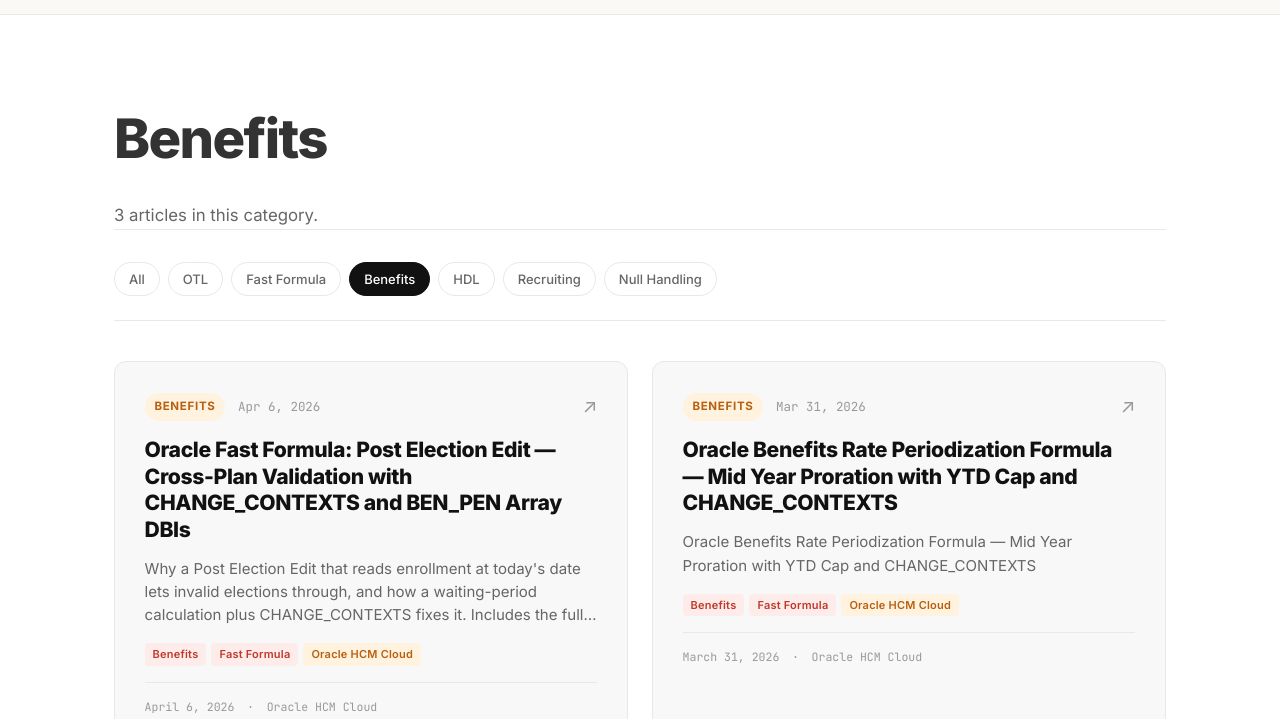
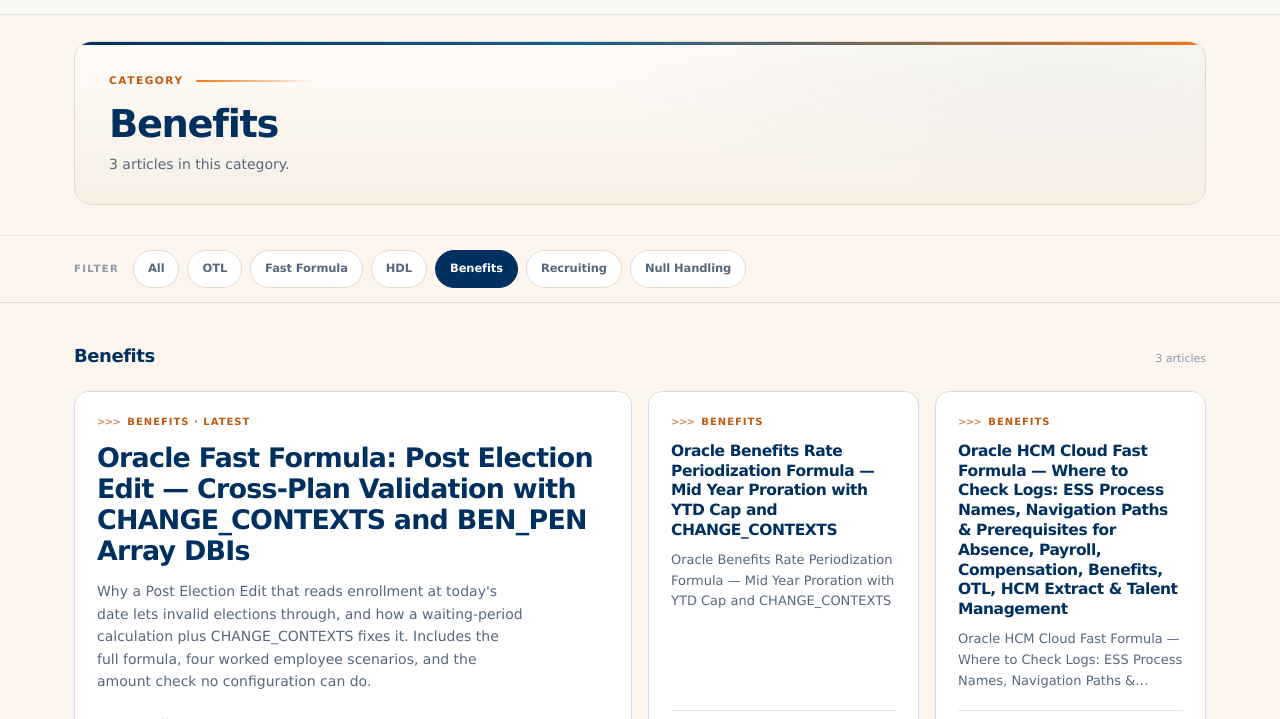
Before and after one commit to abhi18081992/abhishekmohantyhcmcloud, an Astro site: page /tags/benefits in a window 1280 px wide. Shown: the part 81-800 px from the top of the page. Built offline with nearby package versions, Linux system fonts and the light colour scheme; Astro itself is replaced by a stand-in of ours; some packages are replaced by stand-ins of ours.

Commit message:
Restyle tag pages to match homepage design

```diff
--- a/src/pages/tags/[tag].astro
+++ b/src/pages/tags/[tag].astro
@@ -5,11 +5,9 @@ import BaseLayout from '../../layouts/BaseLayout.astro';
 export async function getStaticPaths() {
   const posts = await getCollection('posts', ({ data }) => !data.draft);
 
-  // Collect every actual tag for exact-match pages
   const tagSet = new Set<string>();
   for (const post of posts) for (const t of post.data.tags) tagSet.add(t);
 
-  // Add a few "category" slugs that may not exist as exact tags but should fuzzy-match
   const fuzzyCategories = [
     'Fast Formula',
     'OTL',
@@ -22,7 +20,6 @@ export async function getStaticPaths() {
   ];
 
   // Category aliases — one chip gathers several underlying tags and title keywords.
-  // Used for umbrella categories that don't exist as a literal tag on every post.
   const categoryAliases: Record<string, string[]> = {
     OTL: [
       'otl',
@@ -44,18 +41,15 @@ export async function getStaticPaths() {
     let matched;
 
     if (aliases) {
-      // Umbrella category: union match across every alias, tags + title
       matched = posts.filter((p) => {
         const haystack = (p.data.tags.join(' ') + ' ' + p.data.title).toLowerCase();
         return aliases.some((a) => haystack.includes(a));
       });
     } else {
-      // Try exact tag match first
       matched = posts.filter((p) =>
         p.data.tags.some((t) => t.toLowerCase() === needle)
       );
 
-      // Fallback: substring match against tags + title
       if (matched.length === 0) {
         matched = posts.filter((p) => {
           const haystack = (p.data.tags.join(' ') + ' ' + p.data.title).toLowerCase();
@@ -66,29 +60,17 @@ export async function getStaticPaths() {
 
     matched.sort((a, b) => b.data.pubDate.valueOf() - a.data.pubDate.valueOf());
 
-    return {
-      params: { tag: slug },
-      props: { tag, posts: matched },
-    };
+    return { params: { tag: slug }, props: { tag, posts: matched } };
   });
 }
 
 const { tag, posts } = Astro.props;
+const currentSlug = Astro.params.tag;
+
 const formatShort = (d: Date) =>
   d.toLocaleDateString('en-US', { year: 'numeric', month: 'short', day: 'numeric' });
-const formatDate = (d: Date) =>
-  d.toLocaleDateString('en-US', { year: 'numeric', month: 'long', day: 'numeric' });
 
-const tagColor = (t: string): string => {
-  const x = t.toLowerCase();
-  if (x.includes('fast formula')) return 'red';
-  if (x.includes('null') || x.includes('default')) return 'orange';
-  if (x.includes('advanced') || x.includes('intermediate') || x.includes('beginner')) return 'navy';
-  return ['red', 'orange', 'navy', 'purple'][
-    x.split('').reduce((a, c) => a + c.charCodeAt(0), 0) % 4
-  ];
-};
-
+// Same category logic as the homepage — word boundaries so "patterns" doesn't match "ter".
 const primaryCategory = (tags: string[], title: string): string => {
   const all = (tags.join(' ') + ' ' + title).toLowerCase();
   if (all.includes('hdl')) return 'HDL';
@@ -109,169 +91,280 @@ const primaryCategory = (tags: string[], title: string): string => {
   return 'Fast Formula';
 };
 
-const currentSlug = Astro.params.tag;
+const readMinutes = (body: string): number =>
+  Math.max(1, Math.ceil(body.trim().split(/\s+/).length / 200));
+
+const depth = (mins: number) =>
+  mins >= 18
+    ? { label: 'Deep', bars: '▰▰▰', cls: 'd3' }
+    : mins >= 9
+    ? { label: 'Applied', bars: '▰▰▱', cls: 'd2' }
+    : { label: 'Foundational', bars: '▰▱▱', cls: 'd1' };
+
+const cards = posts.map((post) => {
+  const mins = readMinutes(post.body);
+  return {
+    slug: post.slug,
+    title: post.data.title,
+    description: post.data.description,
+    pubDate: post.data.pubDate,
+    mins,
+    tier: depth(mins),
+    category: primaryCategory(post.data.tags, post.data.title),
+  };
+});
+
+const featured = cards[0];
+const rest = cards.slice(1);
+
+const chips = [
+  { href: '/', label: 'All', slug: null },
+  { href: '/tags/otl', label: 'OTL', slug: 'otl' },
+  { href: '/tags/fast-formula', label: 'Fast Formula', slug: 'fast-formula' },
+  { href: '/tags/hdl', label: 'HDL', slug: 'hdl' },
+  { href: '/tags/benefits', label: 'Benefits', slug: 'benefits' },
+  { href: '/tags/recruiting', label: 'Recruiting', slug: 'recruiting' },
+  { href: '/tags/null-handling', label: 'Null Handling', slug: 'null-handling' },
+];
 ---
 
 <BaseLayout title={tag} description={`Posts about ${tag}`}>
-  <section class="container articles">
-    <header class="articles-header">
+  <div class="hp">
+
+    <!-- ══════════ CATEGORY BAND ══════════ -->
+    <section class="hp-shell">
+      <div class="band">
+        <div class="band-inner">
+          <div class="hp-eyebrow">Category</div>
           <h1>{tag}</h1>
-      <p class="articles-sub">
+          <p class="band-sub">
             {posts.length} {posts.length === 1 ? 'article' : 'articles'} in this category.
           </p>
-    </header>
+        </div>
+      </div>
+    </section>
 
-    <nav class="filter-row" aria-label="Categories">
-      <a href="/" class="pill-outline">All</a>
-      <a href="/tags/otl" class={currentSlug === 'otl' ? 'pill-outline is-active' : 'pill-outline'}>OTL</a>
-      <a href="/tags/fast-formula" class={currentSlug === 'fast-formula' ? 'pill-outline is-active' : 'pill-outline'}>Fast Formula</a>
-      <a href="/tags/benefits" class={currentSlug === 'benefits' ? 'pill-outline is-active' : 'pill-outline'}>Benefits</a>
-      <a href="/tags/hdl" class={currentSlug === 'hdl' ? 'pill-outline is-active' : 'pill-outline'}>HDL</a>
-      <a href="/tags/recruiting" class={currentSlug === 'recruiting' ? 'pill-outline is-active' : 'pill-outline'}>Recruiting</a>
-      <a href="/tags/null-handling" class={currentSlug === 'null-handling' ? 'pill-outline is-active' : 'pill-outline'}>Null Handling</a>
+    <!-- ══════════ FILTER ══════════ -->
+    <div class="filter-wrap">
+      <div class="hp-shell filter-inner">
+        <span class="filter-label">Filter</span>
+        <nav class="filter-scroll" aria-label="Categories">
+          {chips.map((c) => (
+            <a
+              href={c.href}
+              class={currentSlug === c.slug ? 'chip is-active' : 'chip'}
+              aria-current={currentSlug === c.slug ? 'page' : undefined}
+            >{c.label}</a>
+          ))}
         </nav>
+      </div>
+    </div>
+
+    <!-- ══════════ FEED ══════════ -->
+    <section class="hp-shell feed">
+      <div class="feed-head">
+        <h2>{tag}</h2>
+        <span class="feed-count">{posts.length} {posts.length === 1 ? 'article' : 'articles'}</span>
+      </div>
 
       {posts.length === 0 ? (
         <div class="empty">
-        <p class="muted">No posts in this category yet.</p>
-        <p><a href="/">← Back to all articles</a></p>
+          <p>No posts in this category yet.</p>
+          <p><a class="back" href="/">← Back to all articles</a></p>
         </div>
       ) : (
-      <div class="card-grid">
-        {posts.map((post) => {
-          const category = primaryCategory(post.data.tags, post.data.title);
-          return (
-            <a href={`/posts/${post.slug}`} class="card">
-              <div class="card-top">
-                <span class="card-category">{category}</span>
-                <span class="card-date">{formatShort(post.data.pubDate)}</span>
-                <span class="card-arrow" aria-hidden="true">↗</span>
+        <div class="bento">
+          {featured && (
+            <a href={`/posts/${featured.slug}`} class="card card--feature">
+              <div class="card-eyebrow"><span class="arrow">&gt;&gt;&gt;</span> {featured.category} · Latest</div>
+              <h3>{featured.title}</h3>
+              {featured.description && <p>{featured.description}</p>}
+              <span class="read-cta">Start reading <span aria-hidden="true">→</span></span>
+              <div class="card-foot">
+                <span class="pill">{featured.mins} min</span>
+                <span class={`pill tier ${featured.tier.cls}`}><span class="bars">{featured.tier.bars}</span> {featured.tier.label}</span>
+                <span class="pill">{formatShort(featured.pubDate)}</span>
               </div>
-              <h3 class="card-title">{post.data.title}</h3>
-              {post.data.description && (
-                <p class="card-desc">{post.data.description}</p>
+            </a>
           )}
-              {post.data.tags.length > 0 && (
-                <div class="card-tags">
-                  {post.data.tags.slice(0, 3).map((t) => (
-                    <span class={`pill pill-${tagColor(t)}`}>{t}</span>
+
+          {rest.map((c) => (
+            <a href={`/posts/${c.slug}`} class="card">
+              <div class="card-eyebrow"><span class="arrow">&gt;&gt;&gt;</span> {c.category}</div>
+              <h3>{c.title}</h3>
+              {c.description && <p>{c.description}</p>}
+              <div class="card-foot">
+                <span class="pill">{c.mins} min</span>
+                <span class={`pill tier ${c.tier.cls}`}><span class="bars">{c.tier.bars}</span> {c.tier.label}</span>
+              </div>
+            </a>
           ))}
         </div>
       )}
-              <div class="card-foot">
-                <time>{formatDate(post.data.pubDate)}</time>
-                <span class="dot">·</span>
-                <span>Oracle HCM Cloud</span>
+    </section>
+
   </div>
-            </a>
-          );
-        })}
-      </div>
-    )}
-  </section>
 </BaseLayout>
 
 <style>
-  .articles { padding-block: clamp(3rem, 6vw, 5rem); }
-  .articles-header { margin-bottom: 1.5rem; }
-  .articles-header h1 {
-    font-size: clamp(2.4rem, 5vw, 3.4rem);
-    font-weight: 800;
-    letter-spacing: -0.03em;
-    margin: 0 0 0.3em;
+  /* Mirrors src/pages/index.astro so category pages match the homepage. */
+  .hp{
+    --hp-bg:#FDF6EE; --hp-surface:#FFFFFF; --hp-surface-2:#F7EFE4;
+    --hp-line:#E6DACA; --hp-line-soft:#EFE6D9;
+    --hp-navy:#003060; --hp-ink:#0A2A4A; --hp-dim:#56687E; --hp-faint:#8A98A8;
+    --hp-blue:#184878; --hp-blue-lift:#186090;
+    --hp-orange:#F07818; --hp-orange-dp:#C05A10;
+    --hp-orange-wash:rgba(240,120,24,.09); --hp-orange-edge:rgba(240,120,24,.42);
+    --hp-d1:#0F766E; --hp-d2:#C05A10; --hp-d3:#A3232B;
+    --hp-f:Verdana, Geneva, 'DejaVu Sans', sans-serif;
+
+    background:var(--hp-bg); color:var(--hp-ink);
+    font-family:var(--hp-f); font-size:15px; line-height:1.68;
+    padding-block:26px 0;
   }
-  .articles-sub {
-    color: var(--ink-muted);
-    font-size: 1.05rem;
-    margin: 0;
+  .hp *{box-sizing:border-box}
+  .hp-shell{max-width:1180px;margin:0 auto;padding:0 24px}
+
+  /* ── band ── */
+  .band{
+    position:relative;margin:0 0 30px;
+    background:
+      radial-gradient(70% 120% at 88% 20%, rgba(24,72,120,.05), transparent 60%),
+      linear-gradient(180deg,#FFFCF8 0%, var(--hp-surface-2) 100%);
+    border:1px solid var(--hp-line);border-radius:18px;overflow:hidden;
   }
-  .filter-row {
-    display: flex;
-    flex-wrap: wrap;
-    gap: 0.5rem;
-    margin: 2rem 0 2.5rem;
-    padding-bottom: 1.5rem;
-    border-bottom: 1px solid var(--border);
+  .band::before{
+    content:'';position:absolute;inset:0 0 auto 0;height:3px;
+    background:linear-gradient(90deg,var(--hp-navy) 0%, var(--hp-blue-lift) 46%, var(--hp-orange) 100%);
   }
-  .card-grid {
-    display: grid;
-    grid-template-columns: 1fr;
-    gap: 1.25rem;
+  .band-inner{padding:30px 34px 28px}
+  .hp-eyebrow{
+    background:none;padding:0;border-radius:0;   /* beat global .eyebrow pill */
+    font-size:10.5px;font-weight:700;letter-spacing:.15em;text-transform:uppercase;
+    color:var(--hp-orange-dp);margin-bottom:12px;display:flex;align-items:center;gap:12px;
   }
-  @media (min-width: 760px) {
-    .card-grid { grid-template-columns: 1fr 1fr; gap: 1.5rem; }
+  .hp-eyebrow::after{
+    content:'';height:2px;flex:1;max-width:120px;border-radius:2px;
+    background:linear-gradient(90deg,var(--hp-orange),transparent);
   }
-  .card {
-    display: block;
-    padding: 1.75rem 1.85rem 1.6rem;
-    background: var(--bg-elevated);
-    border: 1px solid var(--border);
-    border-radius: 12px;
-    color: var(--ink-strong);
-    transition: transform 0.22s ease, box-shadow 0.22s ease, border-color 0.22s ease;
-    text-decoration: none;
+  .hp h1{
+    font-family:var(--hp-f);font-weight:700;
+    font-size:clamp(1.7rem,3.1vw,2.4rem);
+    line-height:1.12;letter-spacing:-.035em;color:var(--hp-navy);margin:0 0 8px;
   }
-  .card:hover {
-    transform: translateY(-3px);
-    box-shadow: 0 14px 36px rgba(26,26,26,0.08);
-    border-color: var(--border-strong);
-    border-bottom-color: var(--border-strong);
+  .band-sub{font-size:14px;color:var(--hp-dim);margin:0}
+
+  /* ── filter ── */
+  .filter-wrap{
+    position:sticky;top:0;z-index:30;
+    background:rgba(253,246,238,.9);
+    backdrop-filter:blur(14px);-webkit-backdrop-filter:blur(14px);
+    border-top:1px solid var(--hp-line-soft);border-bottom:1px solid var(--hp-line);
   }
-  .card-top {
-    display: flex;
-    align-items: center;
-    gap: 0.8rem;
-    margin-bottom: 0.9rem;
+  .filter-inner{display:flex;align-items:center;gap:14px;padding:12px 24px}
+  .filter-label{
+    font-size:10px;font-weight:700;letter-spacing:.14em;text-transform:uppercase;
+    color:var(--hp-faint);white-space:nowrap;flex-shrink:0;
   }
-  .card-category {
-    background: var(--orange-soft);
-    color: var(--orange-dark);
-    font-family: var(--font-display);
-    font-size: 0.72rem;
-    font-weight: 700;
-    text-transform: uppercase;
-    letter-spacing: 0.06em;
-    padding: 0.35em 0.85em;
-    border-radius: 999px;
+  .filter-scroll{display:flex;gap:8px;overflow-x:auto;scrollbar-width:none;padding:2px 0}
+  .filter-scroll::-webkit-scrollbar{display:none}
+  .hp .chip{
+    display:inline-flex;align-items:center;gap:7px;
+    padding:8px 14px;border:1px solid var(--hp-line);border-radius:999px;
+    background:var(--hp-surface);color:var(--hp-dim);text-decoration:none;
+    font-size:11.5px;font-weight:700;letter-spacing:-.01em;white-space:nowrap;
+    transition:border-color .18s ease,color .18s ease,background .18s ease;
   }
-  .card-date {
-    font-family: var(--font-mono);
-    font-size: 0.78rem;
-    color: var(--ink-faint);
+  .hp .chip:hover{color:var(--hp-orange-dp);border-color:var(--hp-orange-edge)}
+  .hp .chip.is-active{background:var(--hp-navy);border-color:var(--hp-navy);color:#fff}
+
+  /* ── feed ── */
+  .feed{padding:38px 24px 80px}
+  .feed-head{display:flex;align-items:baseline;justify-content:space-between;gap:16px;margin-bottom:20px}
+  .hp .feed-head h2{
+    font-family:var(--hp-f);font-weight:700;font-size:18px;
+    letter-spacing:-.025em;color:var(--hp-navy);margin:0;
   }
-  .card-arrow {
-    margin-left: auto;
-    font-size: 1.2rem;
-    color: var(--ink-faint);
-    transition: transform 0.2s ease, color 0.2s ease;
+  .feed-count{font-size:11px;color:var(--hp-faint)}
+  .empty{color:var(--hp-dim);font-size:14px}
+  .hp .back{color:var(--hp-orange-dp);font-weight:700;text-decoration:none}
+
+  .bento{display:grid;grid-template-columns:repeat(4,1fr);gap:16px}
+  .hp .card{
+    position:relative;display:flex;flex-direction:column;
+    background:var(--hp-surface);border:1px solid var(--hp-line);
+    border-radius:14px;padding:22px;overflow:hidden;text-decoration:none;color:inherit;
+    box-shadow:0 1px 2px rgba(10,42,74,.03);
+    transition:border-color .2s ease,transform .2s ease,box-shadow .2s ease;
   }
-  .card:hover .card-arrow { color: var(--orange); transform: translate(2px, -2px); }
-  .card-title {
-    font-family: var(--font-display);
-    font-size: 1.32rem;
-    font-weight: 800;
-    line-height: 1.25;
-    letter-spacing: -0.018em;
-    margin: 0 0 0.65em;
+  .hp .card:hover{
+    border-color:var(--hp-orange-edge);transform:translateY(-2px);
+    box-shadow:0 2px 4px rgba(10,42,74,.04), 0 16px 34px -20px rgba(10,42,74,.28);
   }
-  .card-desc {
-    font-size: 0.94rem;
-    color: var(--ink-muted);
-    line-height: 1.55;
-    margin: 0 0 1.1em;
-    display: -webkit-box;
-    -webkit-line-clamp: 3;
-    -webkit-box-orient: vertical;
-    overflow: hidden;
+  .hp .card::after{
+    content:'';position:absolute;inset:0 0 auto 0;height:3px;
+    background:linear-gradient(90deg,var(--hp-navy),var(--hp-orange));
+    opacity:0;transition:opacity .2s ease;
   }
-  .card-tags { display: flex; flex-wrap: wrap; margin-bottom: 1em; }
-  .card-foot {
-    font-family: var(--font-mono);
-    font-size: 0.72rem;
-    color: var(--ink-faint);
-    padding-top: 0.85rem;
-    border-top: 1px solid var(--border);
+  .hp .card:hover::after{opacity:1}
+  .card-eyebrow{
+    font-size:10px;font-weight:700;letter-spacing:.1em;text-transform:uppercase;
+    color:var(--hp-orange-dp);margin-bottom:11px;display:flex;align-items:center;gap:7px;
   }
-  .card-foot .dot { margin: 0 0.5em; }
-  .empty { padding-block: 4rem; text-align: center; }
+  .card-eyebrow .arrow{opacity:.7;letter-spacing:-.06em}
+  .hp .card h3{
+    font-family:var(--hp-f);font-weight:700;letter-spacing:-.028em;line-height:1.28;
+    font-size:15.5px;margin:0 0 9px;color:var(--hp-navy);
+  }
+  .hp .card p{
+    font-size:13px;color:var(--hp-dim);line-height:1.6;margin:0 0 18px;
+    display:-webkit-box;-webkit-line-clamp:3;-webkit-box-orient:vertical;overflow:hidden;
+  }
+  .hp .card-foot{
+    font-family:var(--hp-f);          /* global .card-foot forces a mono stack */
+    font-size:inherit;color:inherit;
+    margin-top:auto;display:flex;align-items:center;gap:8px;flex-wrap:wrap;
+    padding-top:14px;border-top:1px solid var(--hp-line-soft);
+  }
+  .hp .pill{
+    font-family:var(--hp-f);
+    display:inline-flex;align-items:center;gap:6px;font-size:10.5px;color:var(--hp-dim);
+    background:var(--hp-surface-2);border:1px solid var(--hp-line-soft);
+    border-radius:6px;padding:4px 9px;letter-spacing:-.005em;
+  }
+  .tier .bars{letter-spacing:.06em;font-weight:700}
+  .d1 .bars{color:var(--hp-d1)}
+  .d2 .bars{color:var(--hp-d2)}
+  .d3 .bars{color:var(--hp-d3)}
+
+  .card--feature{
+    grid-column:span 2;grid-row:span 2;padding:30px;
+    background:radial-gradient(78% 64% at 92% 3%, var(--hp-orange-wash), transparent 58%),var(--hp-surface);
+  }
+  .hp .card--feature h3{font-size:clamp(1.32rem,2.1vw,1.7rem);line-height:1.16;margin-bottom:14px}
+  .hp .card--feature p{font-size:14px;max-width:48ch;margin-bottom:22px;-webkit-line-clamp:5}
+  .read-cta{
+    display:inline-flex;align-items:center;gap:8px;font-size:12px;font-weight:700;
+    letter-spacing:-.01em;color:var(--hp-orange-dp);margin-bottom:20px;transition:gap .2s ease;
+  }
+  .card--feature:hover .read-cta{gap:13px}
+
+  /* ── responsive ── */
+  @media (max-width:1040px){
+    .band-inner{padding:26px 26px 24px}
+    .bento{grid-template-columns:repeat(2,1fr)}
+    .card--feature{grid-column:span 2;grid-row:span 1}
+  }
+  @media (max-width:600px){
+    .hp-shell{padding:0 16px}
+    .filter-inner,.feed{padding-left:16px;padding-right:16px}
+    .band{border-radius:14px;margin-bottom:24px}
+    .band-inner{padding:22px 18px 20px}
+    .bento{grid-template-columns:1fr;gap:13px}
+    .card--feature{grid-column:span 1;padding:24px}
+    .filter-label{display:none}
+  }
+  @media (prefers-reduced-motion:reduce){
+    .hp *,.hp *::before,.hp *::after{transition-duration:.001ms !important}
+  }
 </style>
```
Lines whose indentation alone changed are shown as unchanged.
